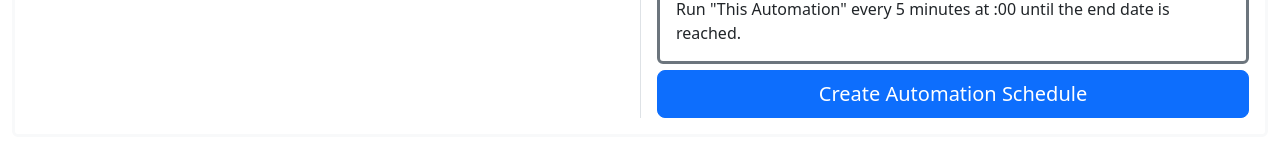
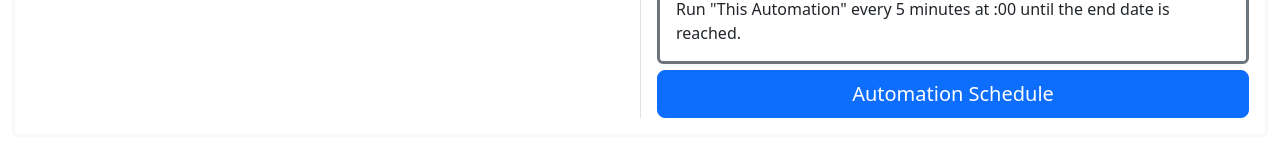
Before and after one commit to fflores0467/auto-make-frontend, a React (Create React App) app: page /setup/automation in a window 1280 px wide. Shown: the part 495-652 px from the top of the page. Built offline with nearby package versions, Linux system fonts and the light colour scheme.

Commit message:
added udpate functionality to the set up page

```diff
--- a/src/Manage/Delete.tsx
+++ b/src/Manage/Delete.tsx
@@ -9,7 +9,6 @@ import { Trash } from 'react-bootstrap-icons';
 export const Delete: React.FC<{job_name: string, setStates: Dispatch<SetStateAction<string>>[]}> = (props) => {
     const {job_name, setStates} = props;
     const [setSuccess, setError] = setStates;
-
     const [loading, setLoading] = useState(false);
 
     const handleDelete = async() => {
--- a/src/Manage/Edit.tsx
+++ b/src/Manage/Edit.tsx
@@ -1,9 +1,13 @@
+import React, { useState, Dispatch, SetStateAction } from 'react';
+
 import Button from 'react-bootstrap/Button';
 import { PencilSquare } from 'react-bootstrap-icons'; // Import edit and delete icons
-import React from 'react';
 
-export const Edit: React.FC<{job_name: string}> = (props) => {
-    const { job_name } = props;
+export const Edit: React.FC<{job_name: string, setStates: Dispatch<SetStateAction<string>>[]}> = (props) => {
+    const {job_name, setStates} = props;
+    const [setSuccess, setError] = setStates;
+    const [loading, setLoading] = useState(false);
+
     return (
         <Button variant="warning mb-1" size="sm">
             <PencilSquare /> Edit
--- a/src/Manage/Manage.tsx
+++ b/src/Manage/Manage.tsx
@@ -34,7 +34,7 @@ export const Manage = () => {
     useEffect(() => {
         const fetchJobsAndAutomations = async () => {
             try {
-                // Fetch jobs
+                // Fetch all jobs
                 const jobsResponse = await axios.get('http://localhost:8080/read-job');
                 const jobsData = jobsResponse.data.data;
 
@@ -42,7 +42,7 @@ export const Manage = () => {
                 const jobs = await Promise.all(
                     jobsData.map(async (job: Job) => {
                         const automationsResponse = await axios.get(`http://localhost:8080/read-automation`, {
-                            params: { id: job.automation_id },
+                            params: { id: encodeURIComponent(job.automation_id) },
                         });
                         const automation = automationsResponse.data;
 
@@ -131,7 +131,7 @@ export const Manage = () => {
                                         </Col>
                                         <Col md={2} className="border-start ps-3">
                                             <Row>
-                                                <Edit job_name={job.name} ></Edit>
+                                                <Edit job_name={job.name} setStates={[setSuccess, setError]}></Edit>
                                                 <Delete job_name={job.name} setStates={[setSuccess, setError]}></Delete>
                                             </Row>
                                         </Col>
--- a/src/SetUp/Automation.tsx
+++ b/src/SetUp/Automation.tsx
@@ -6,7 +6,6 @@ import React, { useEffect, useState } from 'react';
 import { useDispatch, useSelector } from 'react-redux';
 import type { RootState, AppDispatch } from '../store';
 import { setAutomationState } from '../features/setup/automationSlice';
-import { clearScheduleName } from '../features/setup/scheduleSlice'
 
 import Card from 'react-bootstrap/Card';
 import Container from 'react-bootstrap/Container';
@@ -28,7 +27,7 @@ export const Automation = () => {
     const [success, setSuccess] = useState('')
     const [error, setError] = useState('');
 
-    // settings from the database, stored in state for user input boxes
+    // settings schema from the database, stored in state for user input boxes
     const [settings, setSettings] = useState({
         message: "",
         data: {
@@ -43,7 +42,7 @@ export const Automation = () => {
             setError("");
             setLoading(true);
             axios.get(`http://localhost:8080/read-automation`, {
-                params: { id: automation_id },
+                params: { id: encodeURIComponent(automation_id) },
                 timeout: 5000,
             })
             .then((response) => {
@@ -74,6 +73,33 @@ export const Automation = () => {
         }
     }, [automation_id]);
 
+    // Onload or when schedule name changes, check if the schedule already exists
+    const [submitState, setSubmitState] = useState('')
+    useEffect(() => {
+        if (scheduleState.name) {
+            setLoading(true);
+            axios.get(`http://localhost:8080/read-job`, {
+                params: { name: encodeURIComponent(scheduleState.name) },
+                timeout: 5000,
+                validateStatus: (status) => status === 200 || status === 404, // Allow 404 to pass through
+            })
+            .then((response) => {
+                if (response.status === 404 && response.data?.message === "No jobs found") {
+                    setSubmitState('Create'); // Job not found, proceed with create mode
+                } else if (response.status === 200) {
+                    setSubmitState('Update'); // Job exists
+                } else {
+                    throw new Error("Unexpected response status"); // Force catch if other issues
+                }
+            })
+            .catch((err) => {
+                console.error("Error or unexpected 404:", err); // Catch other errors or unexpected 404s
+                setError("An unexpected error occurred.");
+            })
+            .finally(() => setLoading(false));
+        }
+    }, [scheduleState.name, success]);
+
     // Dispatch automation state in redux to keep data globally
     const handleChange = (event: React.ChangeEvent<HTMLInputElement | HTMLSelectElement | HTMLTextAreaElement>) => {
         const { name, value } = event.target;
@@ -81,12 +107,12 @@ export const Automation = () => {
     };
 
     // Handle form submission with validation
-    const handleSubmit = async () => {
-        setError("")
+    const handleSubmit = async (requestType: string) => {
+        setError("");
         const findMissingFields = (obj: Record<string, any>) =>
             Object.entries(obj)
-                .filter(([key, value]) => value === null || value === undefined || value === "")
-                .map(([key]) => key); // Return the keys of missing fields
+                .filter(([_, value]) => value === null || value === undefined || value === "")
+                .map(([key]) => key);
 
         const missingAutomationFields = findMissingFields(automationState.parameters);
         const missingScheduleFields = findMissingFields(scheduleState);
@@ -116,28 +142,25 @@ export const Automation = () => {
             interval: scheduleState.interval,
             time_unit: scheduleState.time_unit,
             specific_time: scheduleState.specific_time,
-            parameters: automationState.parameters // Get automation parameters from Redux
+            parameters: automationState.parameters
         };
+
+        const url = requestType === 'create'
+        ? 'http://localhost:8080/create-job'
+        : `http://localhost:8080/update-job?name=${encodeURIComponent(scheduleState.name)}`;
+        const method = requestType === 'create' ? 'post' : 'put';
 
         try {
             setLoading(true);
-            await axios.post('http://localhost:8080/create-job', jobData, {
-                headers: {
-                    'Content-Type': 'application/json',
-                },
-            });
-            setSuccess(`The Schedule "${scheduleState.name}" was Created. The Automation "${settings.data.name}" is Scheduled to Run.\n
-                Feel Free to Build a New Schedule!`);
-            dispatch(clearScheduleName());
+            await axios({ method, url, data: jobData, headers: { 'Content-Type': 'application/json' } });
+            setSuccess(`The Schedule "${scheduleState.name}" was ${requestType === 'create' ? 'created' : 'updated'} successfully.`);
         } catch (error) {
             if (axios.isAxiosError(error)) {
                 const errorMessage = error.response?.data?.message || 'An error occurred';
-                console.error('Error response:', errorMessage);
-                setError(errorMessage.includes("SQLITE_CONSTRAINT: UNIQUE constraint failed") ? `"${scheduleState.name}" is Already in Use` : `${errorMessage}`)
-                return;
+                setError(errorMessage.includes("SQLITE_CONSTRAINT: UNIQUE constraint failed") ? `"${scheduleState.name}" is already in use` : errorMessage);
+            } else {
+                setError('An unknown error occurred');
             }
-            console.error('An unknown error occurred:', (error as Error).message || error);
-            setError('An unknown error occurred');
         } finally {
             setLoading(false);
         }
@@ -221,15 +244,15 @@ export const Automation = () => {
                                         </Card.Text>
                                     </Card.Body>
                                 </Card>
-                                <div className="d-grid gap-2" style={{paddingTop: "1%"}}>
-                                    <Button onClick={handleSubmit} disabled={loading || success.length > 0} variant="primary" size="lg">
-                                        Create Automation Schedule
+                                <div className="d-grid gap-2" style={{ paddingTop: "1%" }}>
+                                    <Button onClick={() => handleSubmit(submitState.toLowerCase())} variant="primary" size="lg" disabled={loading}>
+                                        {`${submitState} Automation Schedule`}
                                     </Button>
-                                    {success.length > 0 && (
+                                    {success && (
                                         <p style={{ textAlign: 'right' }}>
-                                            *Schedule created successfully.{' '}
+                                            *Schedule {submitState === "Create" ? "Created" : "Updated"} successfully.
                                             <LinkContainer to="/setup/schedule">
-                                                <Nav.Link >
+                                                <Nav.Link>
                                                     <span style={{ display: 'inline', textDecoration: 'underline', padding: 0, marginLeft: '5px' }}>Return to Build Scheduler</span>
                                                 </Nav.Link>
                                             </LinkContainer>
```
